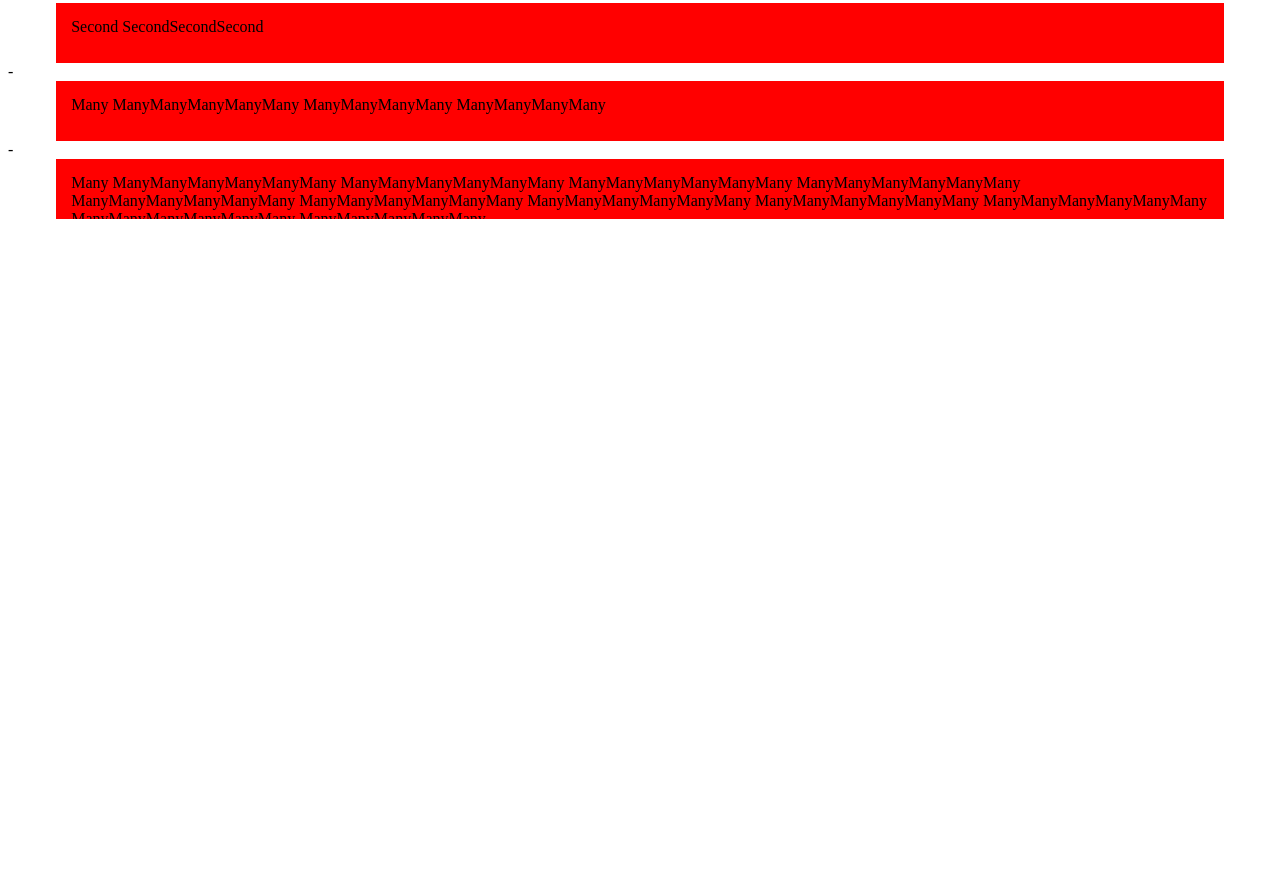
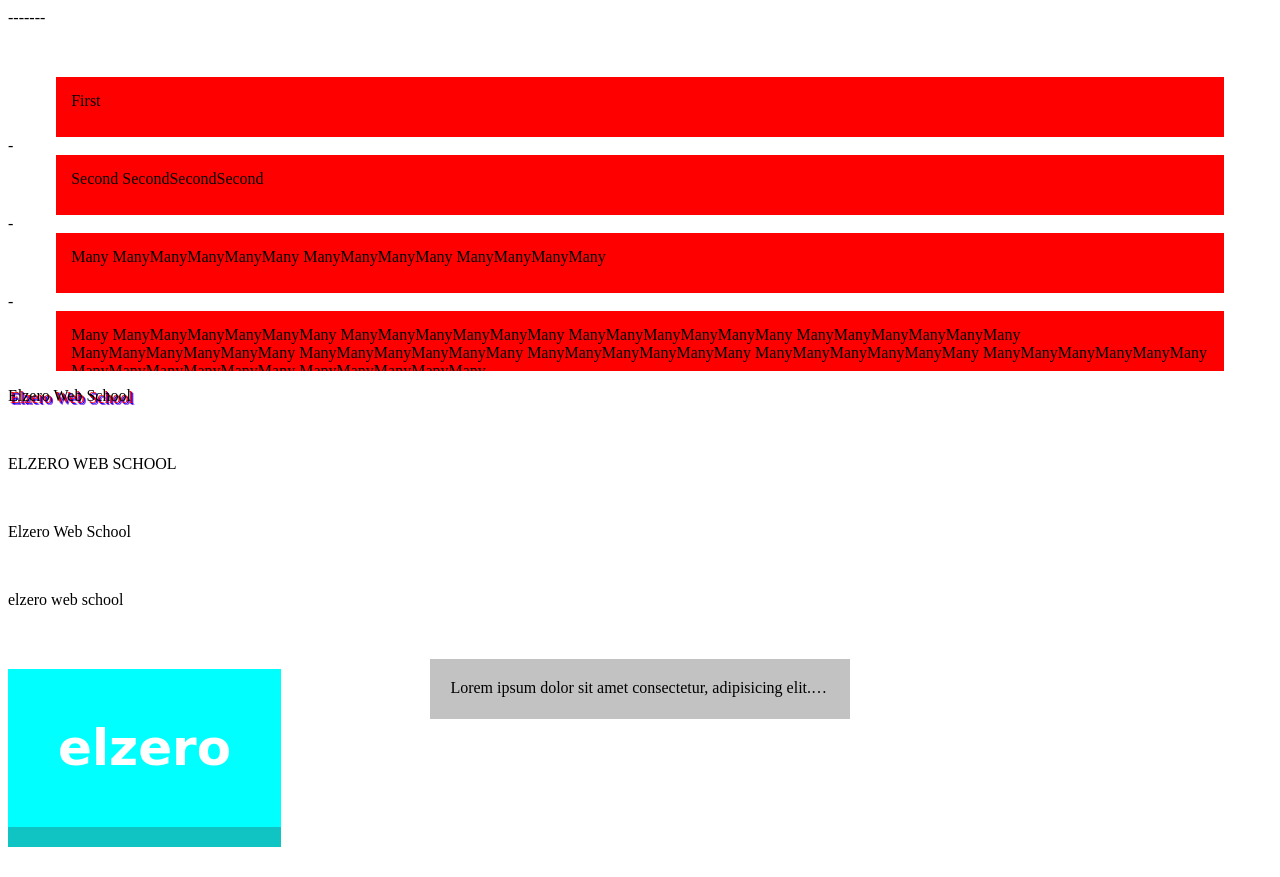
Before and after one commit to omarmazin/Css-Course-, a plain HTML site: page Week 2/index.html in a window 1280 px wide. Shown: the part 237-1114 px from the top of the page. Before the commit the page ends 800 px from the top, so only its background shows below. Drawn offline with Linux system fonts and the light colour scheme.

Commit message:
Solving 17 to 21

```diff
--- a/Week 2/index.html
+++ b/Week 2/index.html
@@ -26,7 +26,21 @@
     -
     <div class="assignment2">Many ManyManyManyManyMany ManyManyManyMany ManyManyManyMany</div>
     -
-    <div class="assignment2">Many ManyManyManyManyManyMany ManyManyManyManyManyMany ManyManyManyManyManyMany ManyManyManyManyManyMany ManyManyManyManyManyMany ManyManyManyManyManyMany ManyManyManyManyManyMany ManyManyManyManyManyMany ManyManyManyManyManyMany ManyManyManyManyManyMany ManyManyManyManyMany</div>
+    <div class="assignment2">Many ManyManyManyManyManyMany ManyManyManyManyManyMany ManyManyManyManyManyMany
+        ManyManyManyManyManyMany ManyManyManyManyManyMany ManyManyManyManyManyMany ManyManyManyManyManyMany
+        ManyManyManyManyManyMany ManyManyManyManyManyMany ManyManyManyManyManyMany ManyManyManyManyMany</div>
+
+    <p class="shadow">Elzero Web School</p>
+    <p class="one">elzero Web school</p>
+    <p class="two">elzero Web school</p>
+    <p class="three">elzero Web school</p>
+    <div class="lor">
+        Lorem ipsum dolor sit amet consectetur, adipisicing elit.
+        Ea itaque fugit vitae incidunt quis dolores? Id alias
+        eveniet sequi perspiciatis iusto impedit,
+        accusamus maxime reprehenderit blanditiis adipisci sapiente hic velit.
+    </div>
+    <a href="https://elzero.org">elzero</a>
 </body>
 
 </html>
--- a/Week 2/style.css
+++ b/Week 2/style.css
@@ -1,3 +1,6 @@
+*{
+    margin-bottom: 50px;
+}
 .parent .child .title{
     color: red;
 }
@@ -21,3 +24,40 @@ div p ,.title{color: green;}
     /* color: bla; */
     overflow: hidden;
 }
+
+.shadow{
+    text-shadow: 2px 2px red,3px 3px blue,4px 4px blueviolet  ;
+
+}
+.one{
+    text-transform:uppercase;
+}
+.two{
+    text-transform: capitalize;
+}
+.three{
+    text-transform: lowercase;
+}
+.lor{
+    width: 30%;
+    height: 20px;
+    background-color: rgb(194, 194, 194);
+    padding: 20px  ;
+    margin: auto;
+    overflow: hidden;
+    text-overflow: ellipsis;
+    white-space: nowrap;
+}
+a{
+    margin: auto;
+    width: 50px;
+    height:50px;
+    padding: 50px;
+    color: white;
+    text-decoration: none;
+    background-color: aqua;
+    border-bottom: solid 20px rgb(16, 196, 196);
+    font-size: 50px;
+    font-weight: bold;
+    font-family: cursive;
+}
```
Also changed, not shown: Week 1/main.js (deleted, +0 -21 lines).
